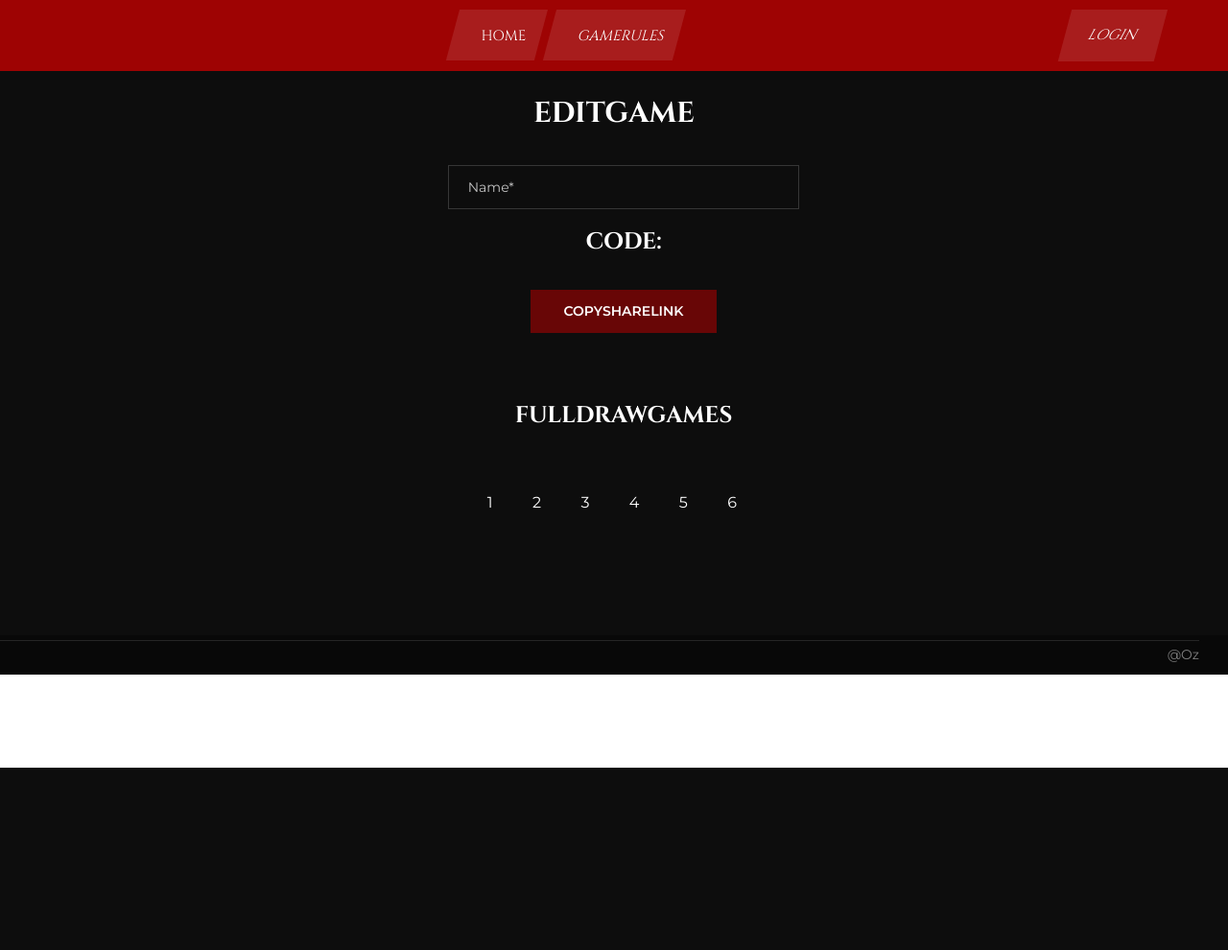
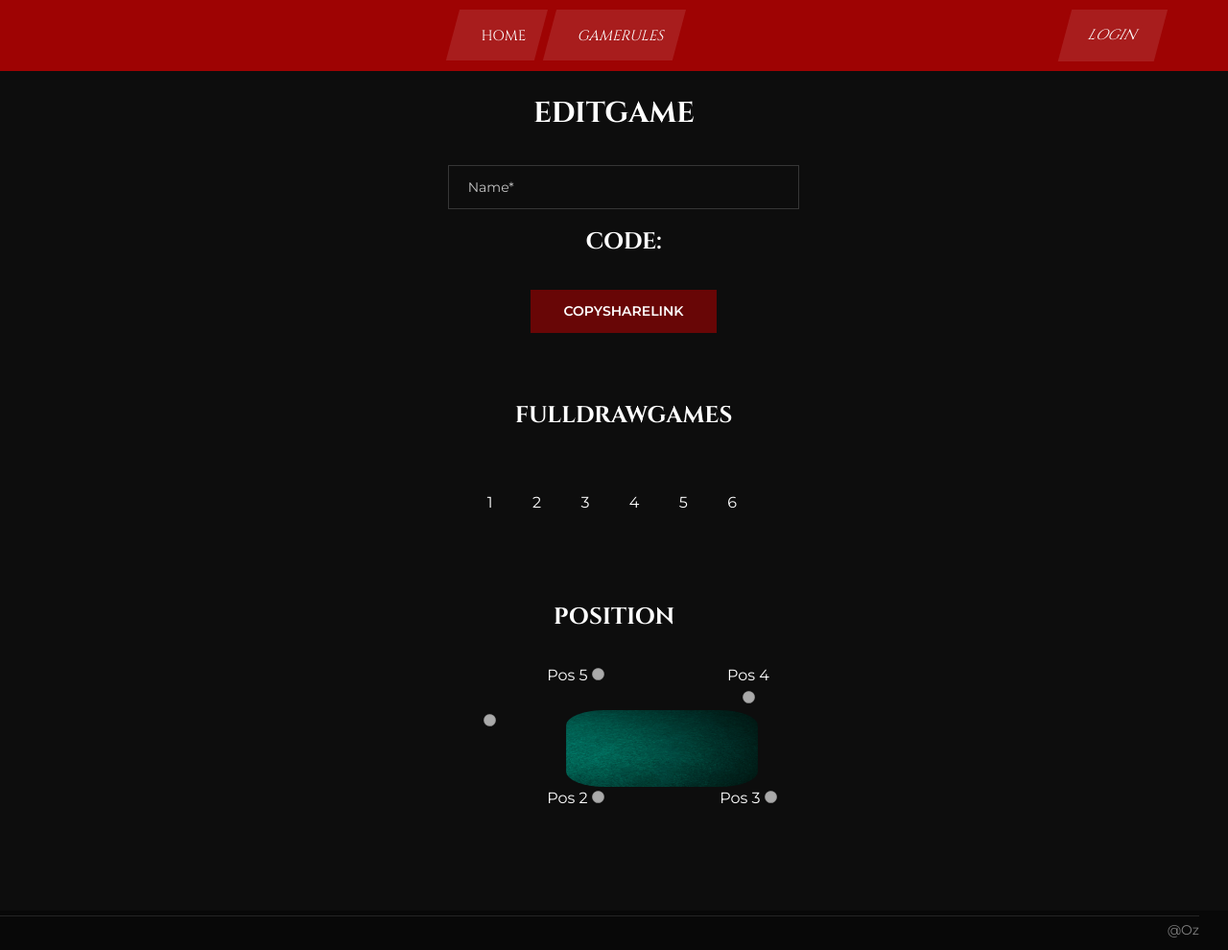
Before and after one commit to aceventura82/rummi, a Django app: template templates/gameInfo.html in a window 1280 px wide. Shown: the whole page at 96% size. Before the commit the page ends 800 px from the top, so only its background shows below. Run offline with Django 3.2, Linux system fonts and the light colour scheme; the template is opened without the code that fills it, so the values that code supplies are empty; some libraries are stand-ins or nearby versions.

Commit message:
Fix selec pos when join Fix update player before start show six games in game info add hide on button press (Game/set Info)

```diff
--- a/templates/game.html
+++ b/templates/game.html
@@ -155,7 +155,7 @@
         <!-- Discard 1  -->
         <button type="button" id="discard1BTN" class="discard" onclick="callPick();"></button>
       </div>
-      <div class="col-sm-1 text-center" style="margin-left:0; margin-right:auto;">
+      <div class="col-sm-1 text-center" id="player1Div" style="margin-left:0; margin-right:auto;">
         <!-- Player 1 Avatar  -->
         <button type="button" id="player1BTN" class="avatar"></button>
         <p id="player1Name">Player 1</p>
--- a/templates/gameInfo.html
+++ b/templates/gameInfo.html
@@ -65,36 +65,33 @@
                         </div>
                       </div>
 
-                      {%if data.started == '0' and joined == 0%}
                       <br />
                       <br />
                       <br />
                       <h4 class="text-center">{%trans 'Position'%}</h4>
                       <div class="row offset-lg-4 col-lg-6 text-white">
                         <div class="offset-lg-2 col-lg-2">{{players.4|default:"Pos 5"}}
-                          <input type="radio" name="pos" value="4" {%if players.5 != ''%}disabled{%endif%}>
+                          <input type="radio" name="pos" value="4" {%if players.4 != '' or data.started != '0'%}disabled{%endif%}>
                         </div>
                         <div class="offset-lg-2 col-lg-2">{{players.3|default:"Pos 4"}}
-                          <input type="radio" name="pos" value="3" {%if players.4 != ''%}disabled{%endif%}>
+                          <input type="radio" name="pos" value="3" {%if players.3 != '' or data.started != '0'%}disabled{%endif%}>
                         </div>
                         <div class="col-lg-4"></div>
 
                         <div class="col-lg-2">{{players.0}}
-                          <input type="radio" name="pos" value="0" disabled>
+                          <input type="radio" name="pos" value="0" disabled required>
                         </div>
                         <div class="col-lg-6"><img src="{%static ''%}img/table.png" style="width:200px; height:80px; border-radius:20%;margin-left:auto; margin-left:0;" /></div>
                         <div class="col-lg-4"></div>
 
                         <div class="offset-lg-2 col-lg-2">{{players.1|default:"Pos 2"}}
-                          <input type="radio" name="pos" value="1" {%if players.2 != ''%}disabled{%endif%}>
+                          <input type="radio" name="pos" value="1" {%if players.1 != '' or data.started != '0'%}disabled{%endif%}>
                         </div>
                         <div class="offset-lg-2 col-lg-2">{{players.2|default:"Pos 3"}}
-                          <input type="radio" name="pos" value="2" {%if players.3 != ''%}disabled{%endif%}>
+                          <input type="radio" name="pos" value="2" {%if players.2 != '' or data.started != '0'%}disabled{%endif%}>
                         </div>
                         <div class="col-lg-4"></div>
-
                       </div>
-                      {%endif%}
                       <div class="input-list row text-center">
                         <input type="hidden" name="fullDraw" id="fullDraw">
                         <input type="hidden" name="private" value="1">
```
Also changed, not shown: static/js/game.js (+16 -6 lines).
